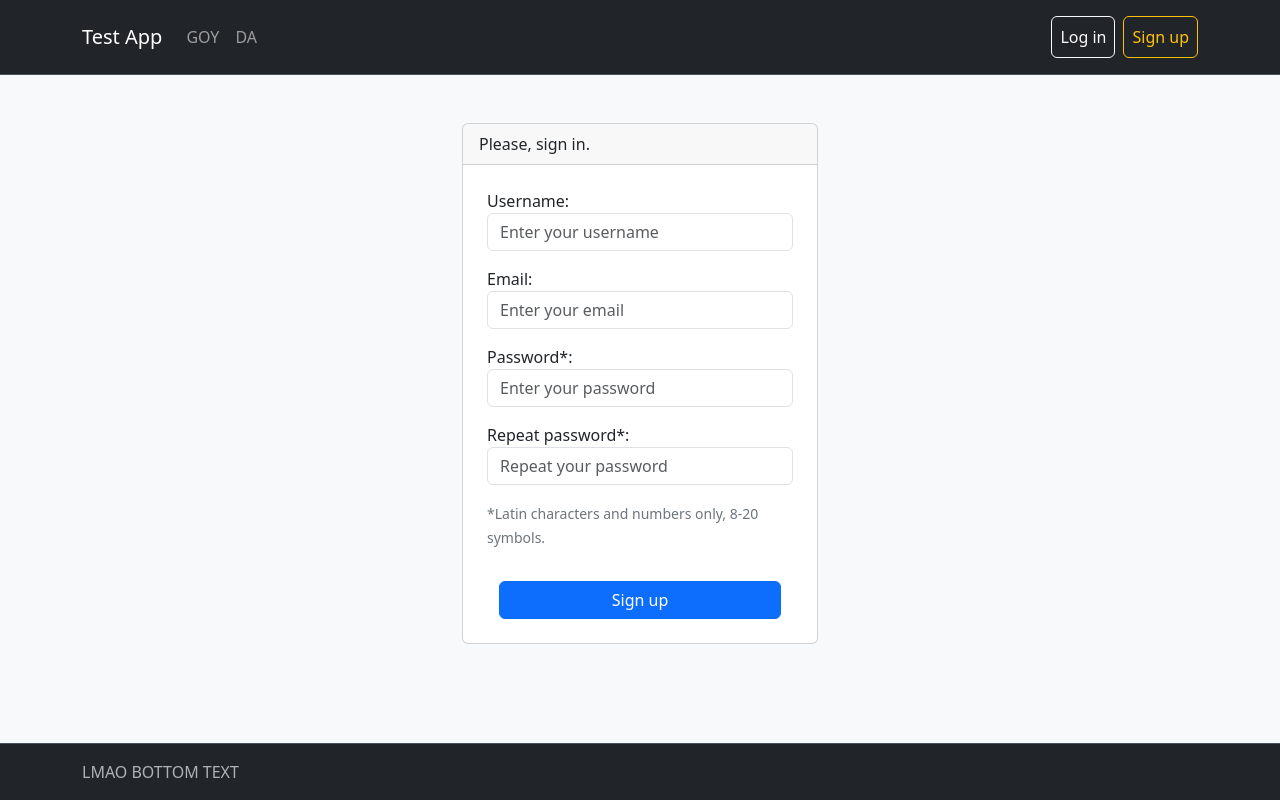
After one commit to Nickitarius/AuthTestTask, a PHP site: page /signup.php in a window 1280 px wide. The commit adds this page. Run offline with PHP 8.4, Linux system fonts and the light colour scheme.

Commit message:
footer fixed

```diff
--- /dev/null
+++ b/public/inc/footer.php
@@ -0,0 +1,13 @@
+</main>
+
+<footer class="border-top mt-5 py-3 w-100 position-fixed bottom-0 bg-dark text-bg-dark text-body-secondary" data-bs-theme="dark">
+
+    <div class="container">
+        <span>LMAO BOTTOM TEXT</span>
+    </div>
+
+</footer>
+
+</body>
+
+</html>
--- /dev/null
+++ b/public/inc/header.php
@@ -0,0 +1,53 @@
+<!DOCTYPE html>
+<html lang="en">
+
+<head>
+    <meta charset="UTF-8">
+    <meta name="viewport" content="width=device-width, initial-scale=1.0">
+
+    <!-- Bootstrap 5.3.3 -->
+    <link href="https://cdn.jsdelivr.net/npm/bootstrap@5.3.3/dist/css/bootstrap.min.css" rel="stylesheet"
+        integrity="sha384-QWTKZyjpPEjISv5WaRU9OFeRpok6YctnYmDr5pNlyT2bRjXh0JMhjY6hW+ALEwIH" crossorigin="anonymous">
+    <script src="https://cdn.jsdelivr.net/npm/bootstrap@5.3.3/dist/js/bootstrap.bundle.min.js"
+        integrity="sha384-YvpcrYf0tY3lHB60NNkmXc5s9fDVZLESaAA55NDzOxhy9GkcIdslK1eN7N6jIeHz"
+        crossorigin="anonymous"></script>
+
+    <title><?= $page_title ?></title>
+</head>
+
+<body class="bg-body-tertiary">
+
+        <nav class="navbar navbar-expand-lg bg-dark text-bg-dark sticky-top border-bottom mb-5 py-3"
+            data-bs-theme="dark">
+            <div class="container">
+
+                <a class="navbar-brand" href="/">Test App</a>
+
+                <button class="navbar-toggler" type="button" data-bs-toggle="collapse"
+                    data-bs-target="#navbarSupportedContent" aria-controls="navbarSupportedContent"
+                    aria-expanded="false" aria-label="Toggle navigation">
+                    <span class="navbar-toggler-icon"></span>
+                </button>
+
+                <div class="collapse navbar-collapse" id="navbarSupportedContent">
+
+                    <ul class="navbar-nav me-auto mb-2 mb-lg-0">
+                        <li class="nav-item">
+                            <span class="nav-link">GOY</span>
+                        </li>
+                        <li class="nav-item">
+                            <span class="nav-link">DA</span>
+                        </li>
+                    </ul>
+
+                    <div class="d-flex">
+                        <a href="/login.php" class="btn btn-outline-light p-2 me-2">Log in</a>
+                        <a href="/signup.php" class="btn btn-outline-warning p-2">Sign up</a>
+                    </div>
+
+                </div>
+            </div>
+
+        </nav>
+
+        <main class="container pb-5 mb-5">
--- a/index.php
+++ b/public/index.php
@@ -1,3 +1,5 @@
 <?php
-$title = 'Gay Sex';
+
+$page_title = 'Home';
+
 require 'index.view.php';
--- /dev/null
+++ b/public/login.php
@@ -0,0 +1,3 @@
+<?php
+
+$page_title = 'Log in';
--- /dev/null
+++ b/public/signup.php
@@ -0,0 +1,24 @@
+<?php
+
+$page_title = 'Sign up';
+$request_method = strtoupper($_SERVER['REQUEST_METHOD']);
+
+$errors = [];
+$inputs = [];
+
+if ($request_method == 'GET') {
+    require 'signup.view.php';
+} elseif ($request_method == 'POST') {
+    if (filter_has_var(INPUT_POST, 'username')) {
+        $username = htmlspecialchars($_POST['username']);
+        echo "Name is $username";
+    }
+
+
+    // If errors are present, return the form
+    if (count($errors) > 0) {
+        require 'signup.php';
+    }
+
+    require 'subscribe.php';
+}
--- /dev/null
+++ b/public/signup.view.php
@@ -0,0 +1,53 @@
+<?php include_once 'inc/header.php' ?>
+
+<div class="row justify-content-md-center">
+
+    <div class="col col-sm-4">
+        <div class="card bg-color-body">
+
+            <div class="card-header">
+                Please, sign in.
+            </div>
+
+            <form class="vstack gap-3 p-4" action="subscribe.php" method="post">
+                <div>
+                    <label for="username">Username:</label>
+                    <input type="text" name="username" required="required" placeholder="Enter your username"
+                        class="form-control" />
+                </div>
+
+                <div>
+                    <label for="email">Email:</label>
+                    <input type="email" name="email" required="required" placeholder="Enter your email"
+                        class="form-control" />
+                </div>
+
+                <div>
+                    <label for="password">Password*:</label>
+                    <input type="password" name="password" required="required" minlength="8" pattern="[A-Za-z0-9]{8,20}"
+                        placeholder="Enter your password" class="form-control" />
+                </div>
+
+                <div>
+                    <label for="repeat-password">Repeat password*:</label>
+                    <input type="password" name="repeat-password" required="required" minlength="8"
+                        placeholder="Repeat your password" class="form-control" />
+                </div>
+
+                <div>
+                    <small class="text-secondary">*Latin characters and numbers only, 8-20 symbols. </small>
+                </div>
+
+                <div class="container text-center">
+                    <button type="submit" class="btn btn-primary w-100 mt-3">Sign up</button>
+                </div>
+
+            </form>
+
+        </div>
+
+    </div>
+
+</div>
+
+<?php include_once 'inc/footer.php' ?>
```
Also changed, not shown: inc/footer.php (deleted, +0 -10 lines), inc/header.php (deleted, +0 -53 lines), index.view.php (deleted, +0 -64 lines), public/index.view.php (added, +10 -0 lines), public/subscribe.php (added, +13 -0 lines), public/subscribe.view.php (added, +21 -0 lines), subscribe.php (deleted, +0 -28 lines), .osp/project.ini, README.md (added), public/inc/.htaccess (added), public/login.view.php (added).
